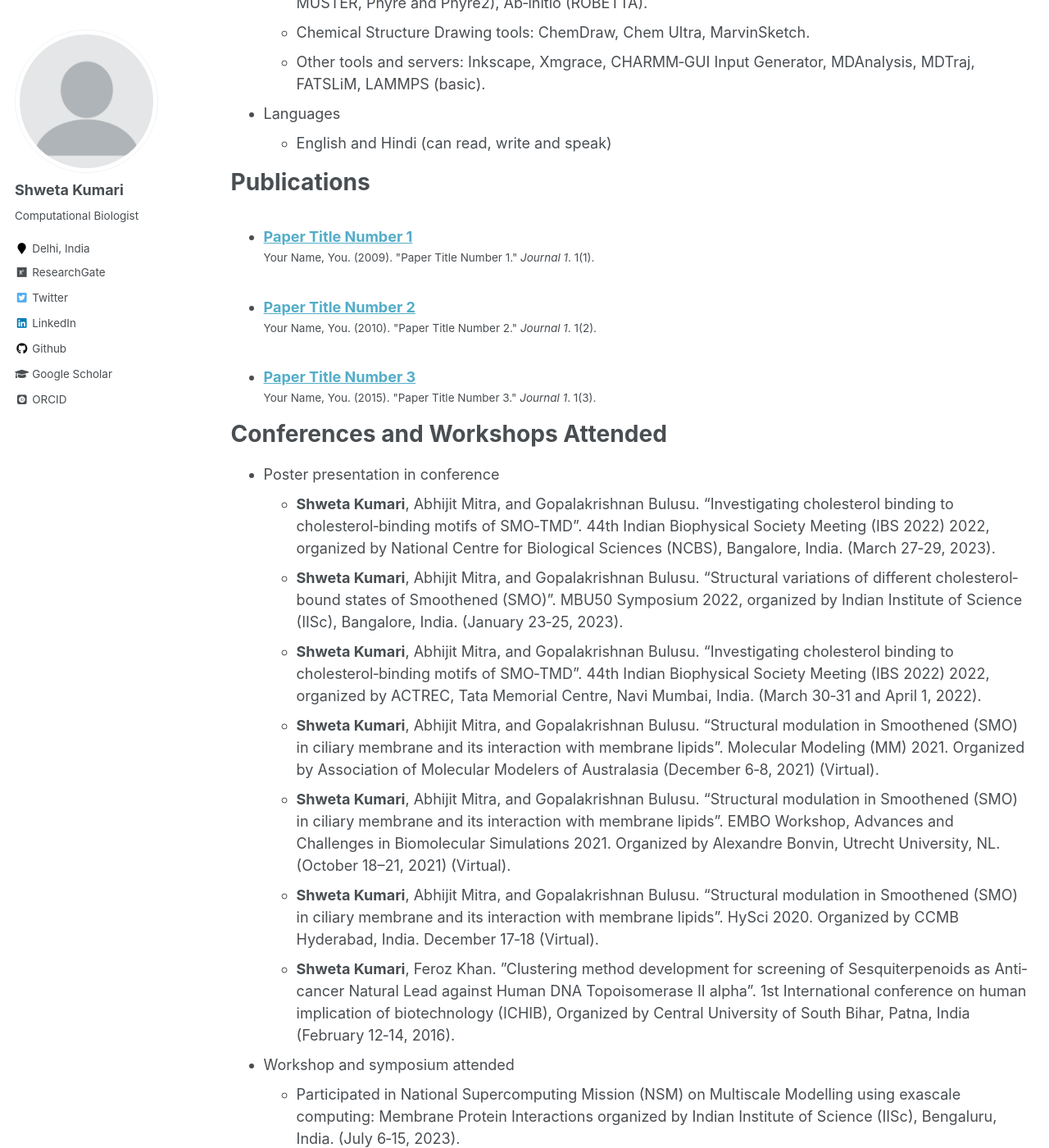
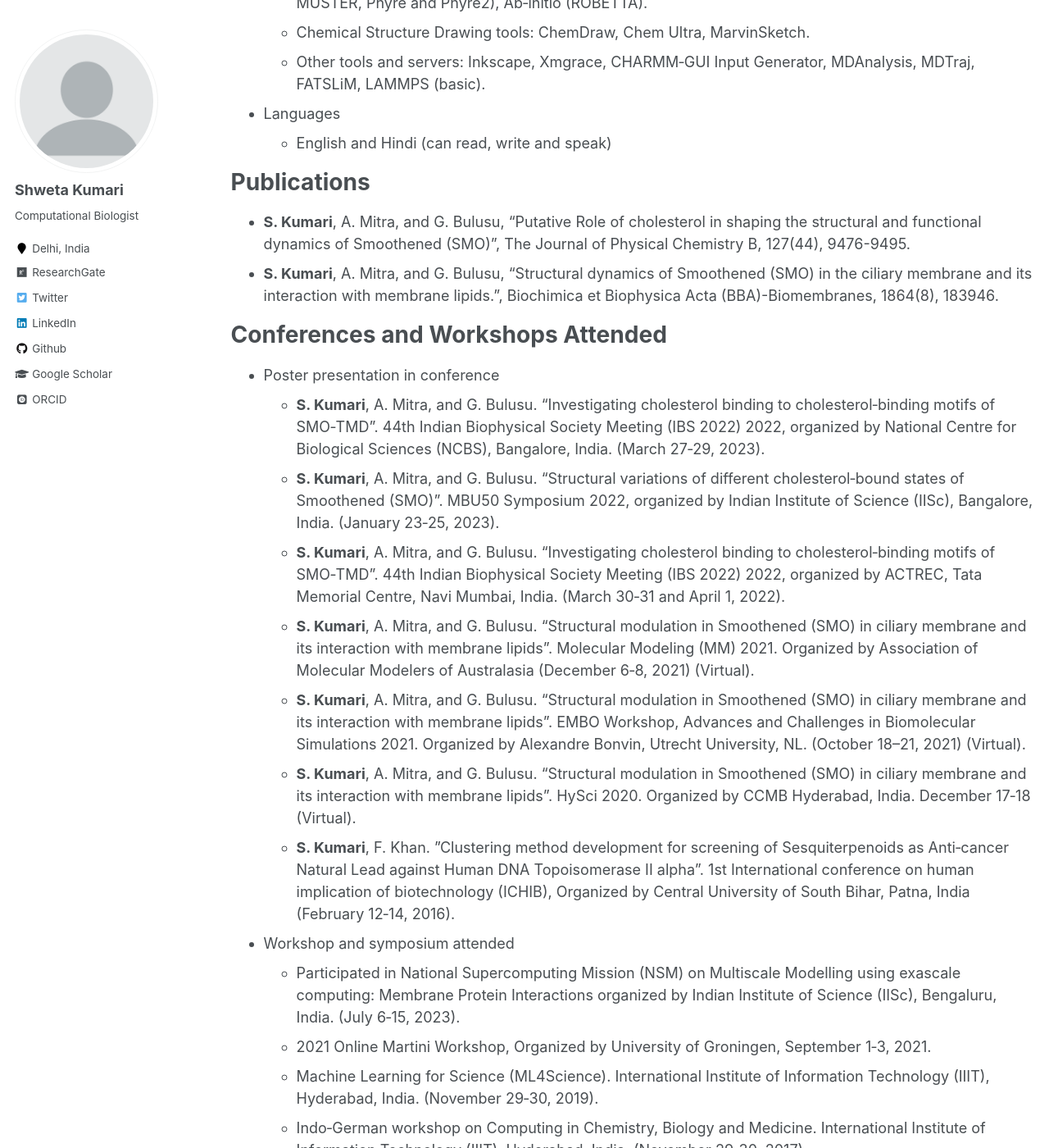
Before and after one commit to shweta-Moni/shweta-Moni.github.io, a Jekyll site: the page built from _pages/cv.md, in a window 1280 px wide and 1400 px high, scrolled down 1037 px. Shown: the whole window at 82% size. Built offline with Jekyll 4.4.1, drawn with Linux system fonts in a browser that asks for light colours; some web fonts are replaced.

Commit message:
Update cv.md

```diff
--- a/_pages/cv.md
+++ b/_pages/cv.md
@@ -21,7 +21,6 @@ Work experience
   *  IIT Delhi & IHub‑Data IIIT Hyderabad
   * Soft matter simulation. Aggregation of pseudoisocyanine chloride (PIC) in the presence of crowder at multiple temperatures.
 
-
 * Oct 2016‑ June 2017: Project Assistant
   * CSIR‑IGIB, New Delhi,
   * Membrane binding and targeting of peripheral proteins: Finding molecular address using in silico studies.
@@ -44,27 +43,25 @@ Skills
 
 Publications
 ======
-  <ul>{% for post in site.publications %}
-    {% include archive-single-cv.html %}
-  {% endfor %}</ul>
+* **S. Kumari**, A. Mitra, and G. Bulusu, “Putative Role of cholesterol in shaping the structural and functional dynamics of Smoothened (SMO)”, The Journal of Physical Chemistry B, 127(44), 9476-9495.
+* **S. Kumari**, A. Mitra, and G. Bulusu, “Structural dynamics of Smoothened (SMO) in the ciliary membrane and its interaction with membrane lipids.”, Biochimica et Biophysica Acta (BBA)-Biomembranes, 1864(8), 183946.
 
 Conferences and Workshops Attended
 ======
 * Poster presentation in conference
-  * **Shweta Kumari**, Abhijit Mitra, and Gopalakrishnan Bulusu. “Investigating cholesterol binding to cholesterol‐binding motifs of SMO‐TMD”. 44th Indian Biophysical Society Meeting (IBS 2022) 2022, organized by National Centre for Biological Sciences (NCBS), Bangalore, India. (March 27‐29, 2023).
-  * **Shweta Kumari**, Abhijit Mitra, and Gopalakrishnan Bulusu. “Structural variations of different cholesterol‐bound states of Smoothened (SMO)”. MBU50 Symposium 2022, organized by Indian Institute of Science (IISc), Bangalore, India. (January 23‐25, 2023).
-  * **Shweta Kumari**, Abhijit Mitra, and Gopalakrishnan Bulusu. “Investigating cholesterol binding to cholesterol‐binding motifs of SMO‐TMD”. 44th Indian Biophysical Society Meeting (IBS 2022) 2022, organized by ACTREC, Tata Memorial Centre, Navi Mumbai, India. (March 30‐31 and April 1, 2022).
-  * **Shweta Kumari**, Abhijit Mitra, and Gopalakrishnan Bulusu. “Structural modulation in Smoothened (SMO) in ciliary membrane and its interaction with membrane lipids”. Molecular Modeling (MM) 2021. Organized by Association of Molecular Modelers of Australasia (December 6‐8, 2021) (Virtual).
-  * **Shweta Kumari**, Abhijit Mitra, and Gopalakrishnan Bulusu. “Structural modulation in Smoothened (SMO) in ciliary membrane and its interaction with membrane lipids”. EMBO Workshop, Advances and Challenges in Biomolecular Simulations 2021. Organized by Alexandre Bonvin, Utrecht University, NL. (October 18–21, 2021) (Virtual).
-  * **Shweta Kumari**, Abhijit Mitra, and Gopalakrishnan Bulusu. “Structural modulation in Smoothened (SMO) in ciliary membrane and its interaction with membrane lipids”. HySci 2020. Organized by CCMB Hyderabad, India. December 17‐18 (Virtual).
-  * **Shweta Kumari**, Feroz Khan. ”Clustering method development for screening of Sesquiterpenoids as Anti‐cancer Natural Lead against Human DNA Topoisomerase II alpha”. 1st International conference on human implication of biotechnology (ICHIB), Organized by Central University of South Bihar, Patna, India (February 12‐14, 2016).
+  * **S. Kumari**, A. Mitra, and G. Bulusu. “Investigating cholesterol binding to cholesterol‐binding motifs of SMO‐TMD”. 44th Indian Biophysical Society Meeting (IBS 2022) 2022, organized by National Centre for Biological Sciences (NCBS), Bangalore, India. (March 27‐29, 2023).
+  * **S. Kumari**, A. Mitra, and G. Bulusu. “Structural variations of different cholesterol‐bound states of Smoothened (SMO)”. MBU50 Symposium 2022, organized by Indian Institute of Science (IISc), Bangalore, India. (January 23‐25, 2023).
+  * **S. Kumari**, A. Mitra, and G. Bulusu. “Investigating cholesterol binding to cholesterol‐binding motifs of SMO‐TMD”. 44th Indian Biophysical Society Meeting (IBS 2022) 2022, organized by ACTREC, Tata Memorial Centre, Navi Mumbai, India. (March 30‐31 and April 1, 2022).
+  * **S. Kumari**, A. Mitra, and G. Bulusu. “Structural modulation in Smoothened (SMO) in ciliary membrane and its interaction with membrane lipids”. Molecular Modeling (MM) 2021. Organized by Association of Molecular Modelers of Australasia (December 6‐8, 2021) (Virtual).
+  * **S. Kumari**, A. Mitra, and G. Bulusu. “Structural modulation in Smoothened (SMO) in ciliary membrane and its interaction with membrane lipids”. EMBO Workshop, Advances and Challenges in Biomolecular Simulations 2021. Organized by Alexandre Bonvin, Utrecht University, NL. (October 18–21, 2021) (Virtual).
+  * **S. Kumari**, A. Mitra, and G. Bulusu. “Structural modulation in Smoothened (SMO) in ciliary membrane and its interaction with membrane lipids”. HySci 2020. Organized by CCMB Hyderabad, India. December 17‐18 (Virtual).
+  * **S. Kumari**, F. Khan. ”Clustering method development for screening of Sesquiterpenoids as Anti‐cancer Natural Lead against Human DNA Topoisomerase II alpha”. 1st International conference on human implication of biotechnology (ICHIB), Organized by Central University of South Bihar, Patna, India (February 12‐14, 2016).
 
 * Workshop and symposium attended
   * Participated in National Supercomputing Mission (NSM) on Multiscale Modelling using exascale computing: Membrane Protein Interactions organized by Indian Institute of Science (IISc), Bengaluru, India. (July 6‐15, 2023).
   * 2021 Online Martini Workshop, Organized by University of Groningen, September 1‐3, 2021.
   * Machine Learning for Science (ML4Science). International Institute of Information Technology (IIIT), Hyderabad, India. (November 29‐30, 2019).
   * Indo‐German workshop on Computing in Chemistry, Biology and Medicine. International Institute of Information Technology (IIIT), Hyderabad, India. (November 29‐30, 2017).
-
 
 Teaching
 ======
```
